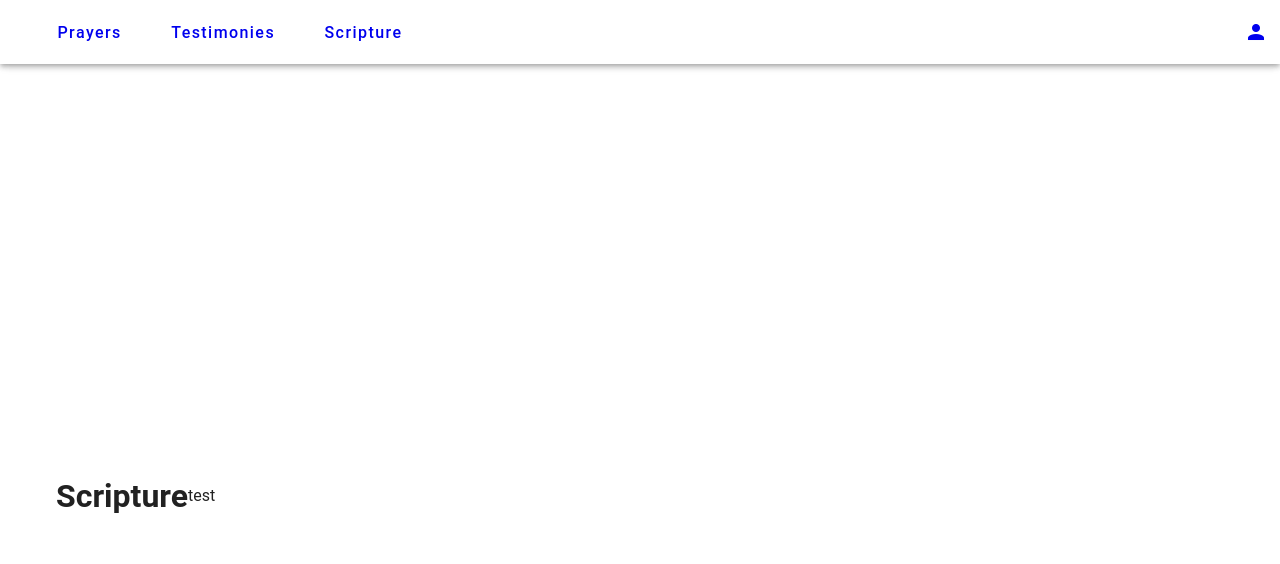
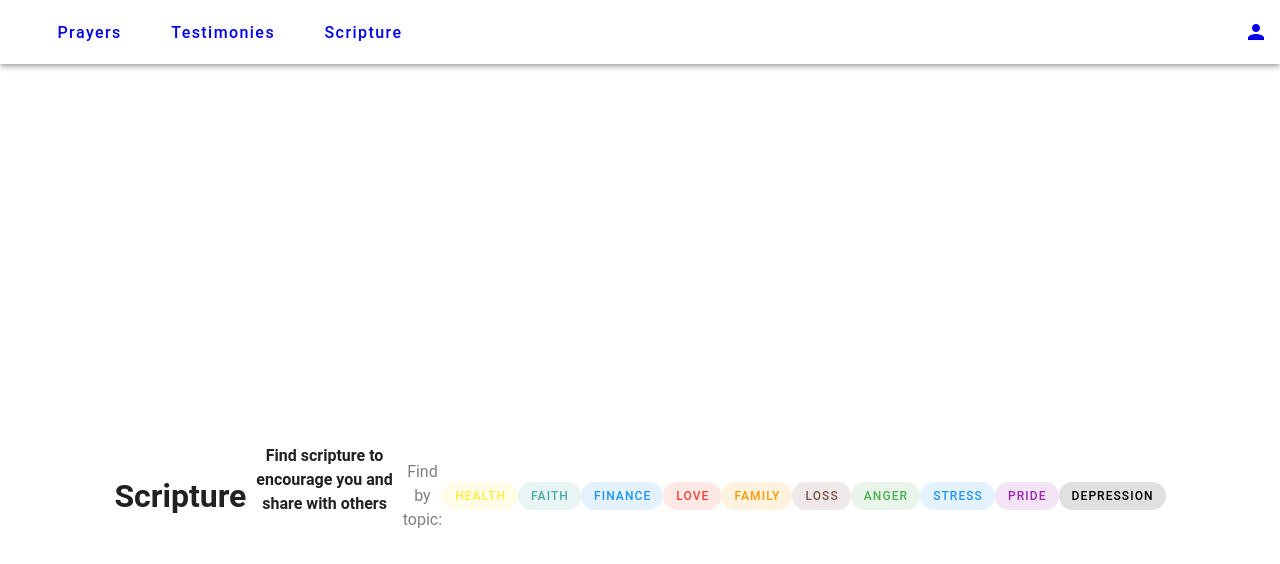
Before and after one commit to bethel-school-of-technology/team-j3-16-frontend, a Vue app: page /scripture in a window 1280 px wide. Shown: the top 564 px of the page. Built offline with nearby package versions, Linux system fonts and the light colour scheme.

Commit message:
initial setup of scripture page - button event testing

```diff
--- /dev/null
+++ b/src/components/VersesEvent.vue
@@ -0,0 +1,62 @@
+<template>
+    <div>
+      <!-- <v-card > Testing - Faith button</v-card> -->
+    </div>
+</template>
+
+
+<script>
+export default {
+  name: 'VersesEvent',
+  methods: {
+
+    health() {
+        alert('Hello Team J3:16 !');
+    },
+
+    faith() {
+        this.isVisible = !this.isVisible
+        console.log('Faith button clicked');
+     },
+
+     finance() {
+        return ;
+     },
+
+     love() {
+        return ;
+     },
+
+     family() {
+        return ;
+     },
+
+     loss() {
+        return ;
+     },
+
+     anger() {
+        return ;
+     },
+
+     stress() {
+        return ;
+     },
+
+     pride() {
+        return ;
+     },
+
+     depression() {
+        return ;
+     }
+  }
+
+
+}
+</script>
+
+
+<style>
+
+</style>
--- a/src/views/ScriptureView.vue
+++ b/src/views/ScriptureView.vue
@@ -1,16 +1,135 @@
+
 <template>
-  <div class="about">
-    <h1>Scripture</h1>
-    <p>test</p>
+  <div  class="scripture">
+    <h1> Scripture </h1>
+    <h4> Find scripture to encourage you and share with others  </h4>
+
+    <p> Find by topic: </p>
+
+    <v-btn
+      variant="tonal" color="yellow"
+      rounded="xl" size="small"
+      @click="health"
+      > Health
+    </v-btn>
+
+    <v-btn
+      variant="tonal" color="secondary"
+      rounded="xl" size="small"
+      @click="faith"
+      > Faith
+    </v-btn>
+
+    <v-btn
+      variant="tonal" color="info"
+      rounded="xl" size="small"
+      @click="finance"
+      > Finance
+    </v-btn>
+
+    <v-btn
+      variant="tonal" color="red"
+      rounded="xl" size="small"
+      @click="love"
+      > Love
+    </v-btn>
+
+    <v-btn
+      variant="tonal" color="orange"
+      rounded="xl" size="small"
+      @click="family"
+      > Family
+    </v-btn>
+
+    <v-btn
+      variant="tonal" color="brown"
+      rounded="xl" size="small"
+      @click="loss"
+      > Loss
+    </v-btn>
+
+    <v-btn
+      variant="tonal" color="green"
+      rounded="xl" size="small"
+      @click="anger"
+      > Anger
+    </v-btn>
+
+    <v-btn
+      variant="tonal" color="blue"
+      rounded="xl" size="small"
+      @click="stress"
+      > Stress
+    </v-btn>
+
+    <v-btn
+      variant="tonal" color="purple"
+      rounded="xl" size="small"
+      @click="pride"
+      > Pride
+    </v-btn>
+
+    <v-btn
+      variant="tonal" color="black"
+      rounded="xl" size="small"
+      @click="depression"
+      > Depression
+    </v-btn>
+
+    <!-- <div class="versesBox">
+      {{ VersesEvent }}
+    </div> -->
+
   </div>
 </template>
 
+
+<script>
+import VersesEvent from '../components/VersesEvent.vue';
+
+export default {
+  name: 'Scripture',
+  components: {
+    VersesEvent
+  },
+  methods: {
+    health() { VersesEvent.methods.health(); },
+    faith() { VersesEvent.methods.faith(); },
+    finance() { VersesEvent.methods.finance(); },
+    love() { VersesEvent.methods.love(); },
+    family() { VersesEvent.methods.family(); },
+    loss() { VersesEvent.methods.loss(); },
+    anger() { VersesEvent.methods.anger(); },
+    stress() { VersesEvent.methods.stress(); },
+    pride() { VersesEvent.methods.pride(); },
+    depression() { VersesEvent.methods.depression(); }
+  }
+}
+
+</script>
+
+
+
 <style>
 @media (min-width: 1024px) {
-  .about {
+  .scripture {
     min-height: 100vh;
     display: flex;
     align-items: center;
   }
 }
+
+.scripture {
+  text-align: center;
+  margin-left: 5%;
+  margin-right: 5%;
+}
+
+.scripture h4 {
+  margin-bottom: 2rem;
+}
+
+.scripture p {
+  color: gray;
+}
 </style>
```
